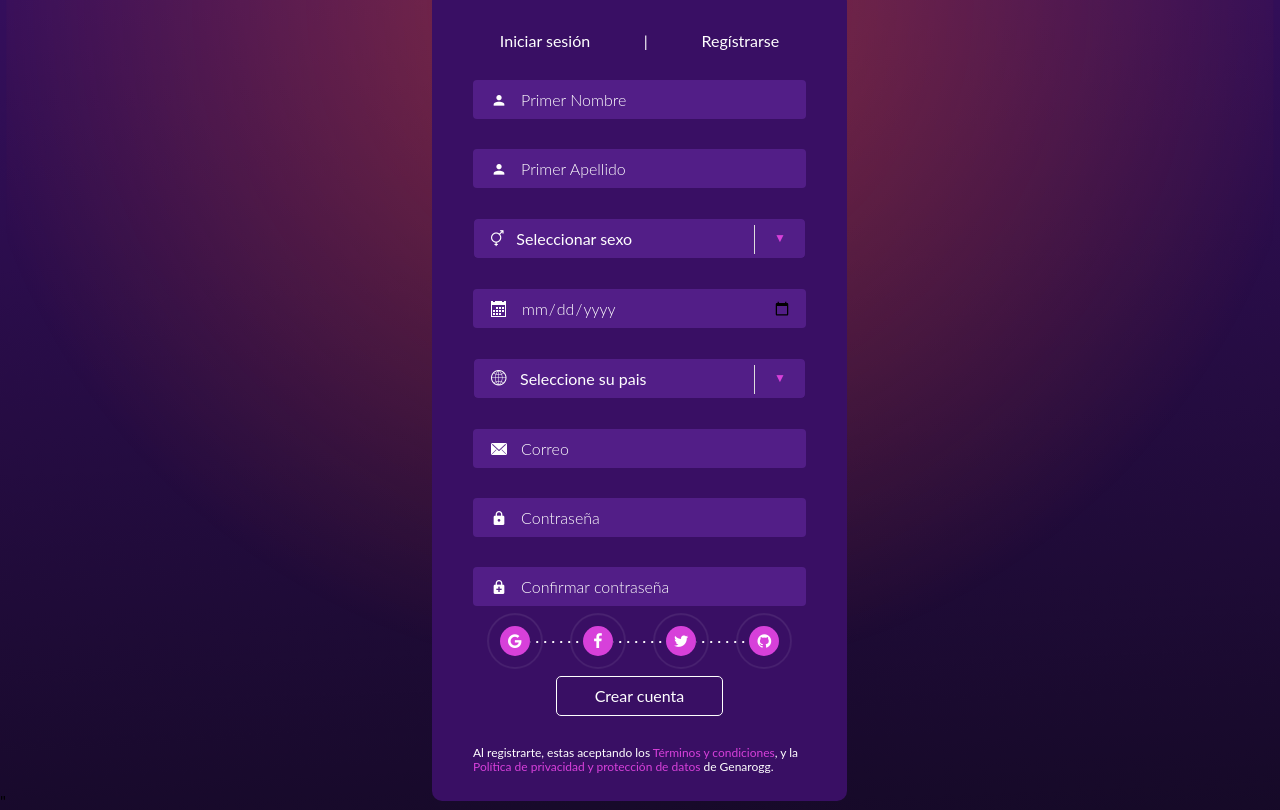
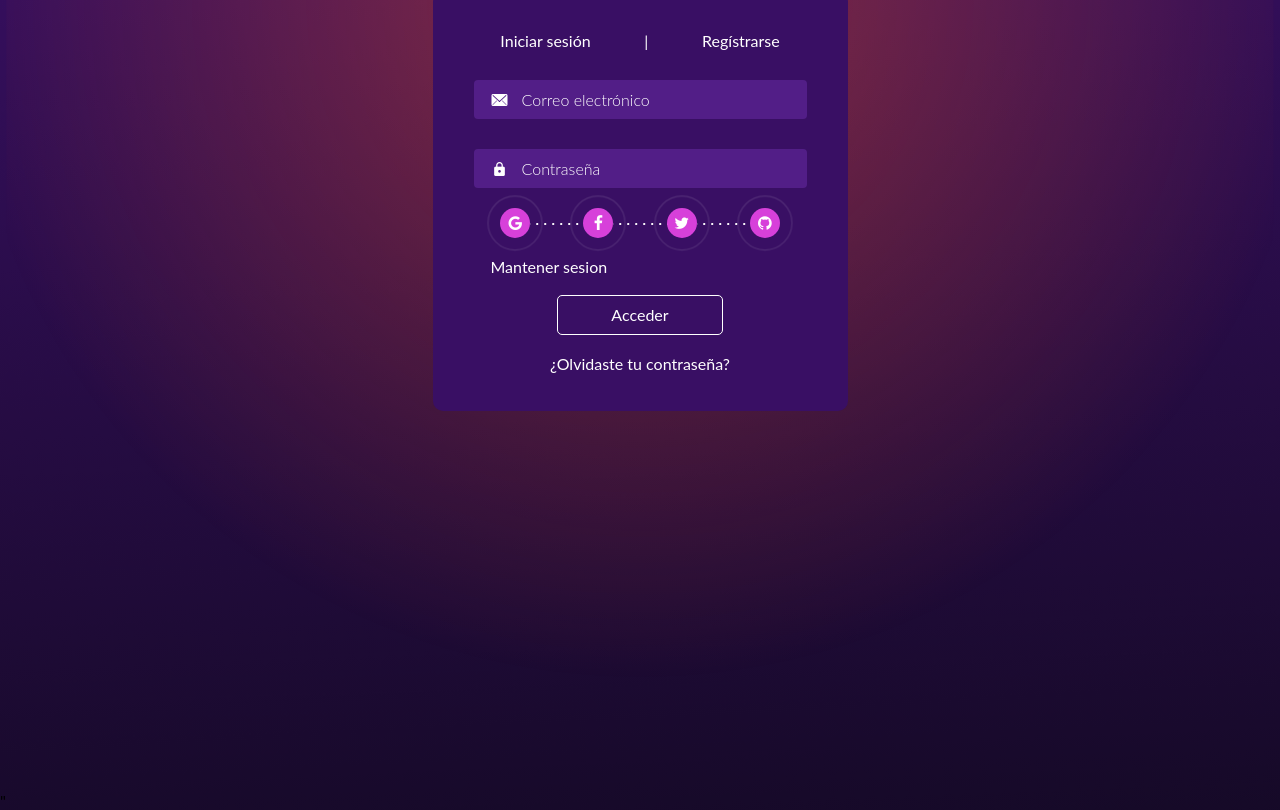
Before and after one commit to genarogg/form-avanzado, a React (Create React App) app: page / in a window 1280 px wide. Built offline with nearby package versions, Linux system fonts and the light colour scheme.

Commit message:
eliminando activeRight

```diff
--- a/src/pages/my-form/components/form-login/index.js
+++ b/src/pages/my-form/components/form-login/index.js
@@ -18,7 +18,7 @@ const Index = () => {
           justifyContent: "center",
           display: "flex",
         }}
-        className="containerForm activeRight"
+        className="containerForm"
         id="containerRegisterLogin"
       >
         <ResetPassword />
```
